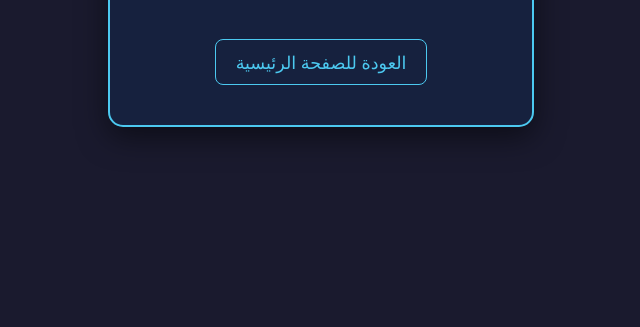
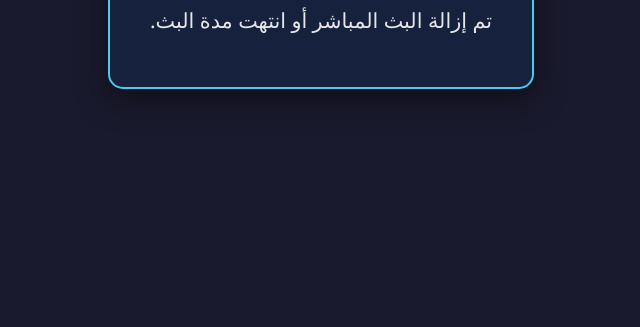
Before and after one commit to pokiklas123-wq/new-antik, a website: page error.html in a window 1280 px wide. Shown: the part 473-800 px from the top of the page, without its empty margins (319-959 px from the left). Drawn offline with Linux system fonts and the light colour scheme.

Commit message:
Update error.html

```diff
--- a/error.html
+++ b/error.html
@@ -75,8 +75,8 @@
         <div class="message">
             تم إزالة البث المباشر أو انتهت مدة البث.
         </div>
-        <a href="https://new-antik-p2p-20.onrender.com/viewer.html" class="simple-link">
-            العودة للصفحة الرئيسية
+
+
         </a>
     </div>
 
```
